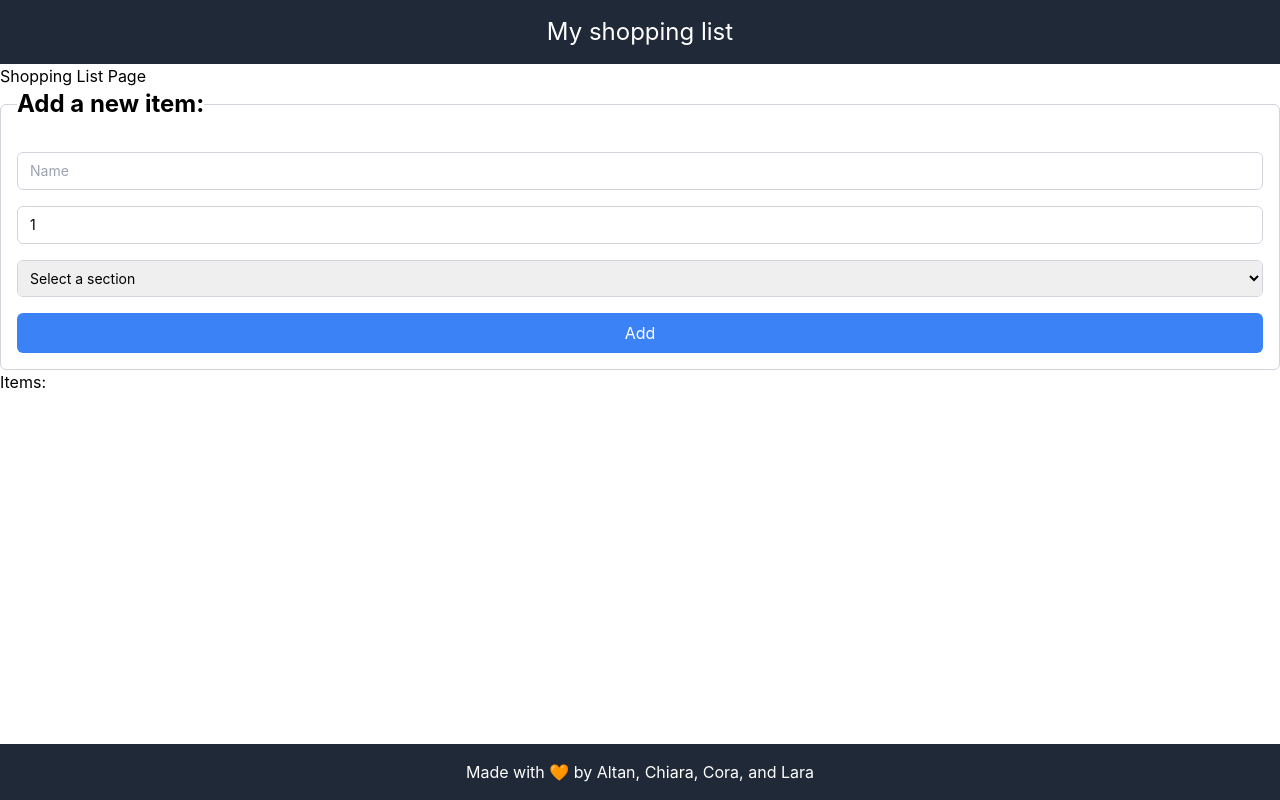
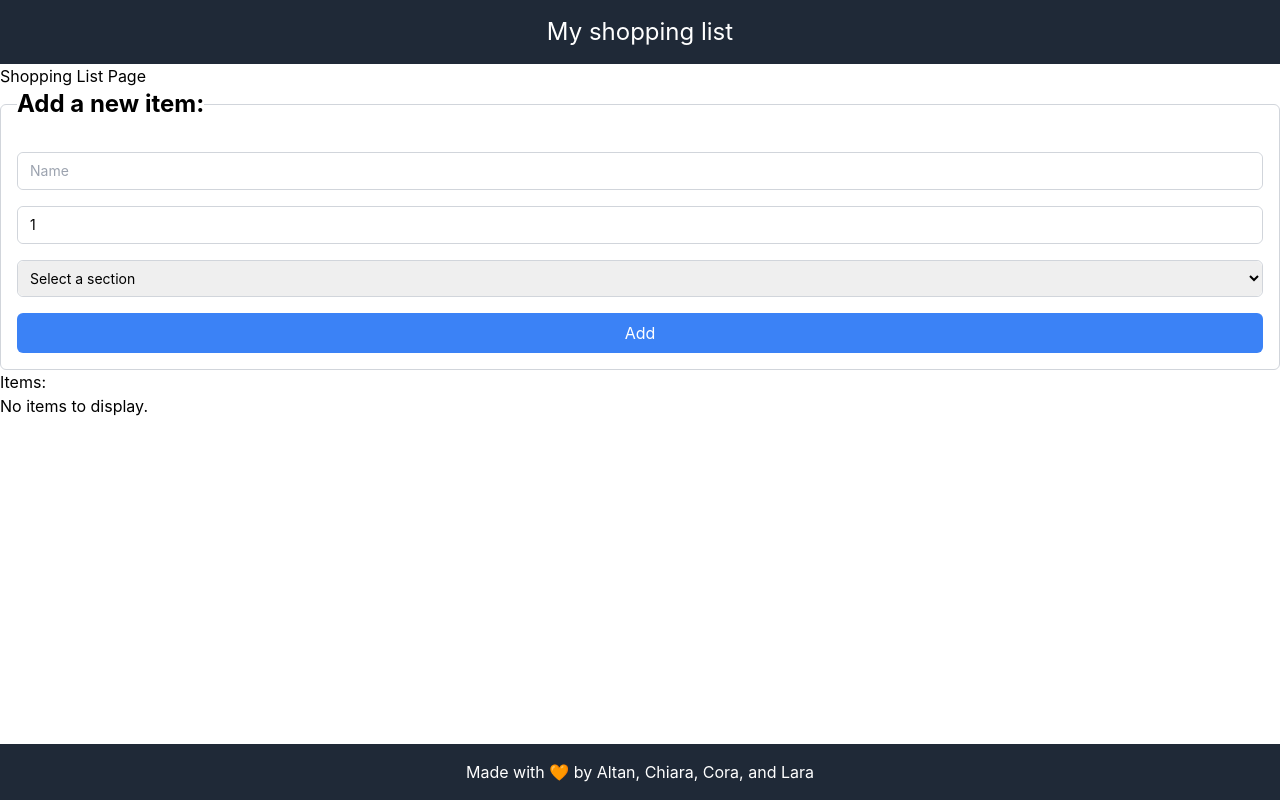
Before and after one commit to laraduerlich/neuefische-group-project-groceryshopping, a React (Vite) app in the folder frontend/: page /shoppinglist in a window 1280 px wide. Built offline with nearby package versions, Linux system fonts and the light colour scheme.

Commit message:
fix: add possibility to see a message if there are no item in GroupedItems.tsx

```diff
--- a/frontend/src/components/GroupedItems.tsx
+++ b/frontend/src/components/GroupedItems.tsx
@@ -26,6 +26,15 @@ export default function GroupedItems({items}: ItemListProps){
         return str.charAt(0).toUpperCase() + str.slice(1);
     }
 
+    if (!items.length) {
+        return (
+            <>
+                <h3>Items:</h3>
+                <p>No items to display.</p>
+            </>
+        );
+    }
+
     return(
         <>
             <h3>Items:</h3>
```
